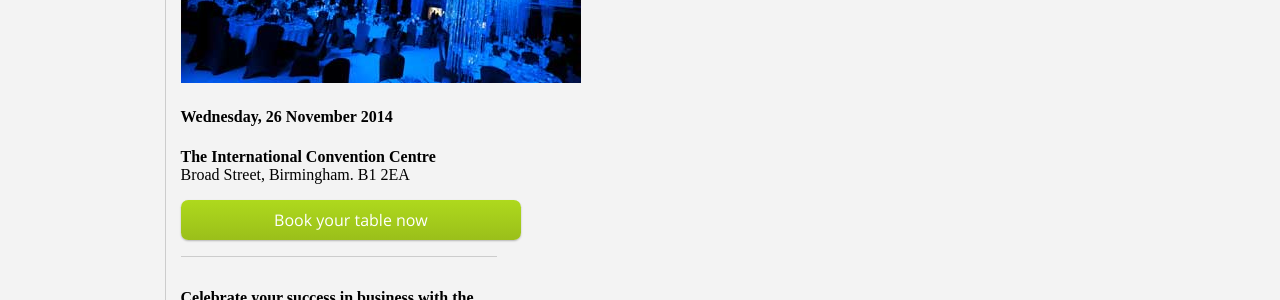
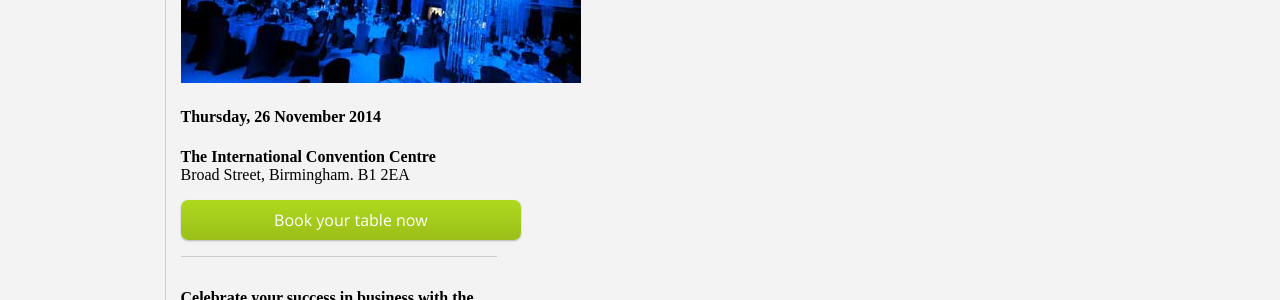
Before and after one commit to michaelbragg/2014.bpbusinessawards.co.uk, a Jekyll site: the page built from src/index.html, in a window 1280 px wide and 900 px high, scrolled down 1531 px. Shown: the part 152-452 px from the top of the window. Built offline with Jekyll 4.4.1, drawn with Linux system fonts in a browser that asks for light colours; Markdown is read by kramdown in place of the engine named in the settings.

Commit message:
Update date on location sidebar

```diff
--- a/src/_includes/templates/news.html
+++ b/src/_includes/templates/news.html
@@ -3,7 +3,7 @@
 
   <img class="image image__responsive" src="{{ site.media }}/news/preview_2013-event.jpg" alt="">
 
-  <h4 itemprop="startDate" content="2014-11-26">Wednesday, 26 November 2014</h4>
+  <h4 itemprop="startDate" content="2014-11-26">Thursday, 26 November 2014</h4>
   <p itemprop="location" itemscope itemtype="http://schema.org/Place">
   <span itemprop="streetAddress"><strong>The International Convention&nbsp;Centre</strong><br>
   Broad&nbsp;Street</span>, <span itemprop="addressLocality">Birmingham</span>. <span itemprop="postalCode">B1&nbsp;2EA</span></p>
```
